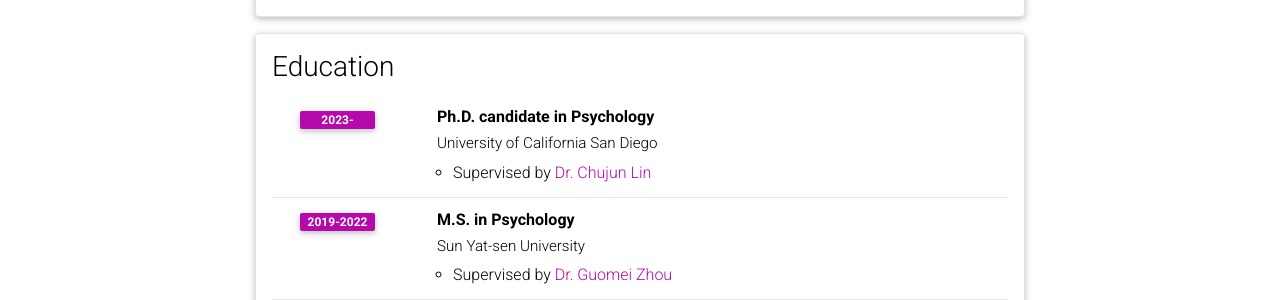
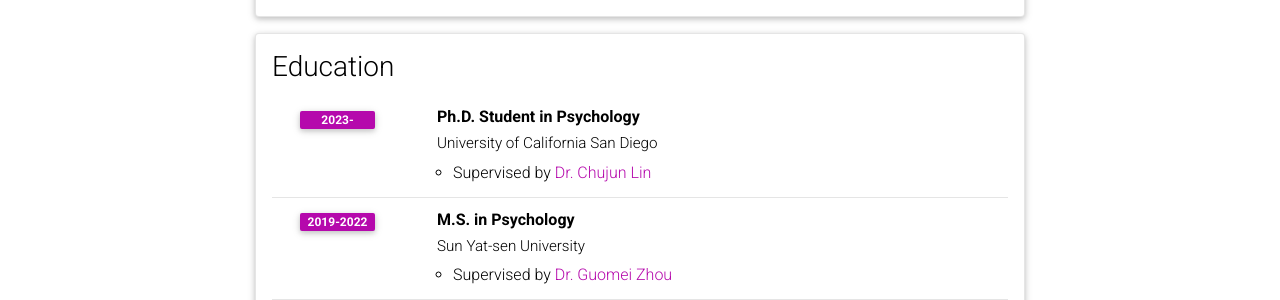
Before and after one commit to RuoyingZheng/RuoyingZheng.github.io, a Jekyll site: the page built from _pages/cv.md, in a window 1280 px wide and 900 px high. Shown: the part 328-628 px from the top of the window. Built offline with Jekyll 4.4.1, drawn with Linux system fonts in a browser that asks for light colours; comment, search, counter and statistics services are not loaded; a style sheet for code colours, icons or effects is not loaded.

Commit message:
Update cv.yml

```diff
--- a/_data/cv.yml
+++ b/_data/cv.yml
@@ -9,7 +9,7 @@
 - title: Education
   type: time_table
   contents:
-    - title: Ph.D. candidate in Psychology
+    - title: Ph.D. Student in Psychology
       institution: University of California San Diego
       year: 2023-
       description:
```
